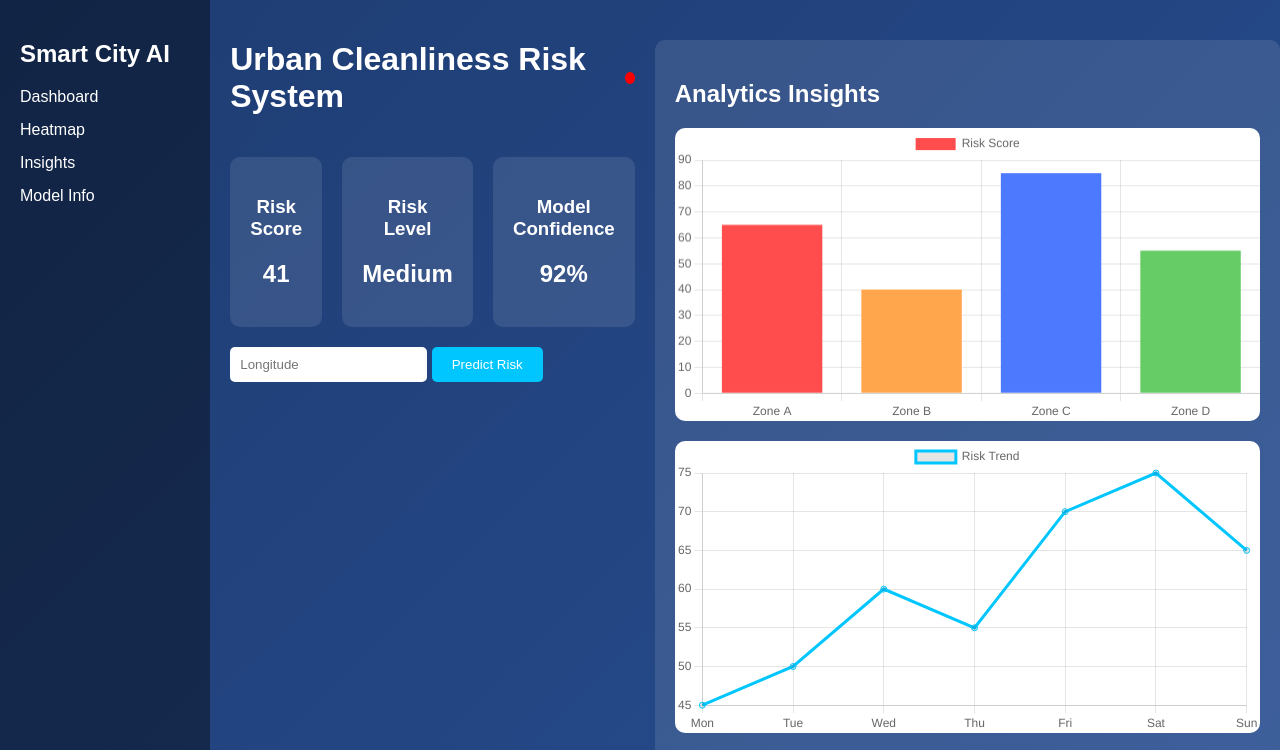
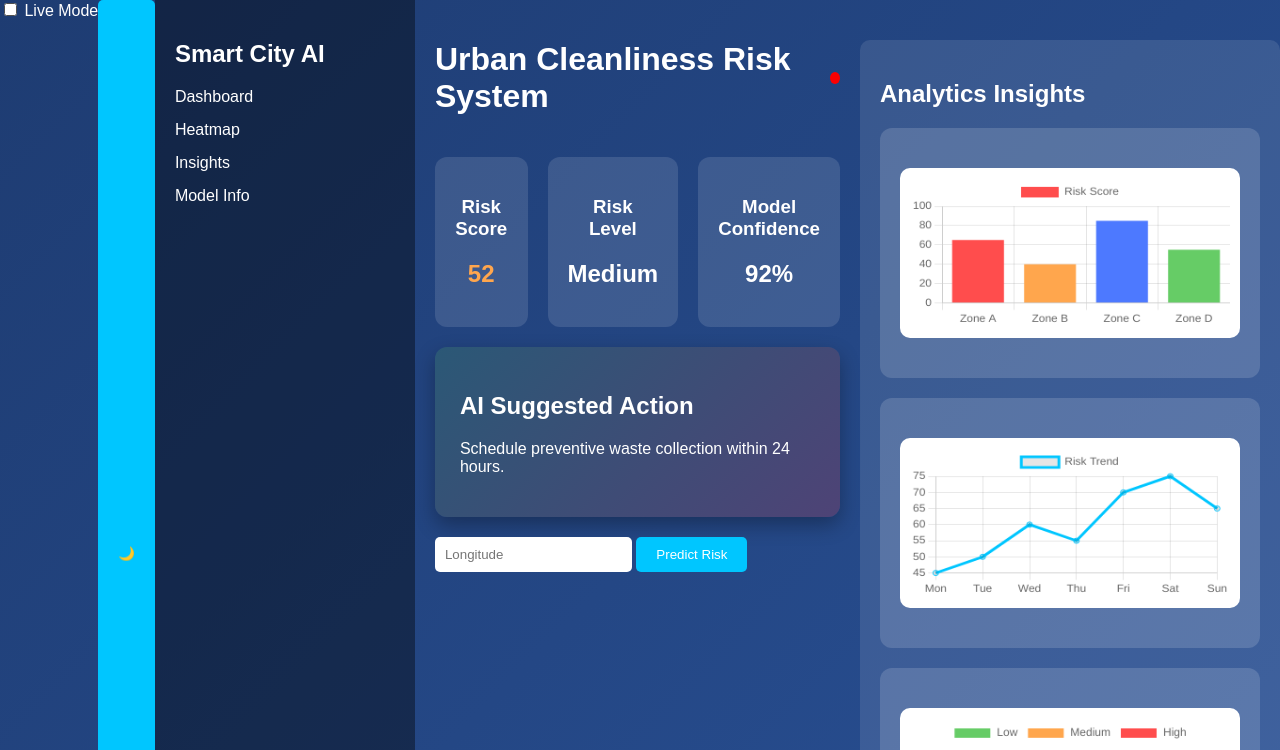
Before and after one commit to ChrisKevin18/AI-Urban-Cleanliness-Risk-System, a plain HTML site: page frontend/index.html in a window 1280 px wide. Both pictures are taken after a click on the button "Predict Risk". Shown: the top 750 px of the page. Drawn offline with nearby package versions, Linux system fonts and the light colour scheme.

Commit message:
UI Enhancement: Fixed JS structure, added working analytics charts, improved dashboard interactivity

```diff
--- a/frontend/index.html
+++ b/frontend/index.html
@@ -4,6 +4,11 @@
     <title>AI Urban Cleanliness Risk Dashboard</title>
     <link rel="stylesheet" href="style.css">
     <link rel="stylesheet" href="https://unpkg.com/leaflet/dist/leaflet.css"/>
+    <label>
+        <input type="checkbox" id="liveMode"> Live Mode
+    </label>
+    <button onclick="toggleDarkMode()">🌙</button>
+
 </head>
 <body>
 
@@ -40,6 +45,11 @@
             <h2>92%</h2>
         </div>
     </div>
+    <div class="recommendation">
+        <h2>AI Suggested Action</h2>
+        <p id="suggestion">Waiting for prediction...</p>
+    </div>
+
 
     <div class="form-section">
         <input type="number" id="longitude" placeholder="Longitude">
@@ -52,9 +62,19 @@
 <div class="insights">
     <h2>Analytics Insights</h2>
 
-    <canvas id="barChart"></canvas>
-    <canvas id="lineChart"></canvas>
-    <canvas id="pieChart"></canvas>
+    <div class="charts-grid">
+        <div class="chart-card">
+            <canvas id="barChart"></canvas>
+        </div>
+
+        <div class="chart-card">
+            <canvas id="lineChart"></canvas>
+        </div>
+
+        <div class="chart-card">
+            <canvas id="pieChart"></canvas>
+        </div>
+    </div>
 </div>
 
 <script src="https://unpkg.com/leaflet/dist/leaflet.js"></script>
--- a/frontend/script.js
+++ b/frontend/script.js
@@ -1,15 +1,53 @@
-function predictRisk() {
+document.addEventListener("DOMContentLoaded", function() {
+
+    // ===== Predict Risk =====
+    window.predictRisk = function() {
         let risk = Math.floor(Math.random() * 100);
 
-    document.getElementById("riskScore").innerText = risk;
+        let scoreElement = document.getElementById("riskScore");
+        let levelElement = document.getElementById("riskLevel");
+        let suggestionElement = document.getElementById("suggestion");
+
+        scoreElement.innerText = risk;
 
         let level = "Low";
-    if (risk > 70) level = "High";
-    else if (risk > 40) level = "Medium";
+        let suggestion = "Routine monitoring sufficient.";
 
-    document.getElementById("riskLevel").innerText = level;
+        if (risk > 70) {
+            level = "High";
+            suggestion = "Deploy 2 garbage trucks within 8 hours.";
+            scoreElement.style.color = "#ff4d4d";
+            alert("🚨 High Risk Zone Detected!");
         }
-// BAR CHART - Risk per Zone
+        else if (risk > 40) {
+            level = "Medium";
+            suggestion = "Schedule preventive waste collection within 24 hours.";
+            scoreElement.style.color = "#ffa64d";
+        }
+        else {
+            scoreElement.style.color = "#66cc66";
+        }
+
+        levelElement.innerText = level;
+        suggestionElement.innerText = suggestion;
+    };
+
+    // ===== Live Mode =====
+    let interval;
+    const liveToggle = document.getElementById("liveMode");
+
+    if (liveToggle) {
+        liveToggle.addEventListener("change", function() {
+            if (this.checked) {
+                interval = setInterval(predictRisk, 5000);
+            } else {
+                clearInterval(interval);
+            }
+        });
+    }
+
+    // ===== Charts =====
+
     new Chart(document.getElementById("barChart"), {
         type: "bar",
         data: {
@@ -22,7 +60,6 @@ new Chart(document.getElementById("barChart"), {
         }
     });
 
-// LINE CHART - 7 Day Trend
     new Chart(document.getElementById("lineChart"), {
         type: "line",
         data: {
@@ -36,7 +73,6 @@ new Chart(document.getElementById("lineChart"), {
         }
     });
 
-// PIE CHART - Risk Distribution
     new Chart(document.getElementById("pieChart"), {
         type: "pie",
         data: {
@@ -47,3 +83,10 @@ new Chart(document.getElementById("pieChart"), {
             }]
         }
     });
+
+});
+
+// ===== Dark Mode =====
+function toggleDarkMode() {
+    document.body.classList.toggle("dark-mode");
+}
--- a/frontend/style.css
+++ b/frontend/style.css
@@ -57,14 +57,21 @@ body {
     gap: 20px;
     margin: 20px 0;
 }
-
 .card {
-    background: rgba(255,255,255,0.1);
+    background: rgba(255,255,255,0.12);
     padding: 20px;
-    border-radius: 10px;
+    border-radius: 12px;
     flex: 1;
     text-align: center;
+    transition: transform 0.3s ease, box-shadow 0.3s ease;
 }
+
+.card:hover {
+    transform: translateY(-6px);
+    box-shadow: 0 10px 20px rgba(0,0,0,0.3);
+}
+
+
 
 .form-section {
     margin: 20px 0;
@@ -105,3 +112,39 @@ canvas {
     margin: 20px 0;
     border-radius: 10px;
 }
+.recommendation {
+    background: linear-gradient(135deg, #2b5876, #4e4376);
+    padding: 25px;
+    border-radius: 12px;
+    margin-bottom: 20px;
+    box-shadow: 0 8px 20px rgba(0,0,0,0.3);
+}
+
+
+.dark-mode {
+    background: #121212;
+    color: white;
+}
+.charts-grid {
+    display: grid;
+    grid-template-columns: repeat(auto-fit, minmax(300px, 1fr));
+    gap: 20px;
+    margin-top: 20px;
+}
+
+.chart-card {
+    background: rgba(255,255,255,0.15);
+    padding: 20px;
+    border-radius: 12px;
+    transition: transform 0.3s ease;
+}
+
+.chart-card:hover {
+    transform: translateY(-5px);
+}
+
+canvas {
+    background: white;
+    border-radius: 10px;
+    padding: 10px;
+}
```
Lines whose indentation alone changed are shown as unchanged.
